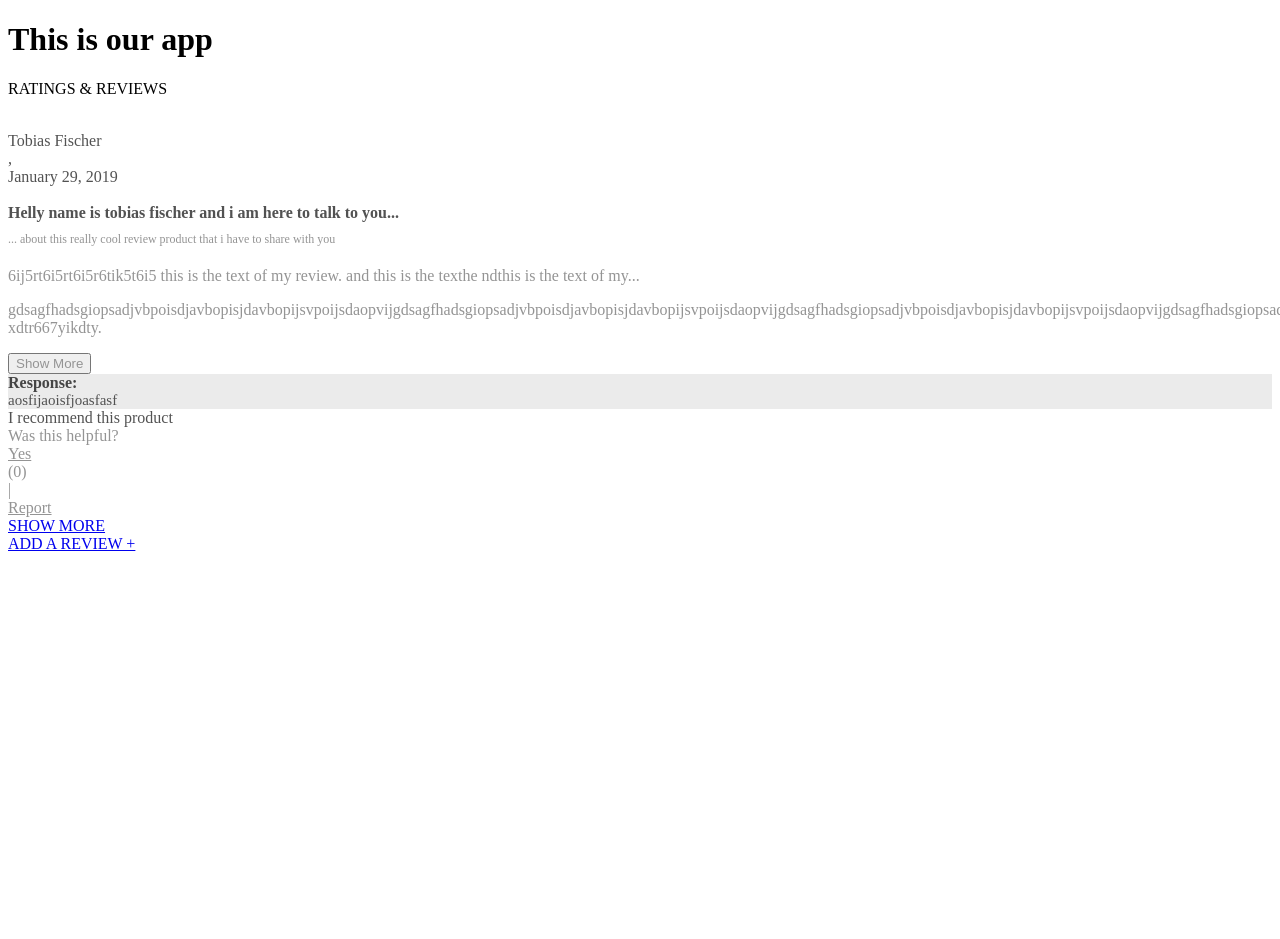
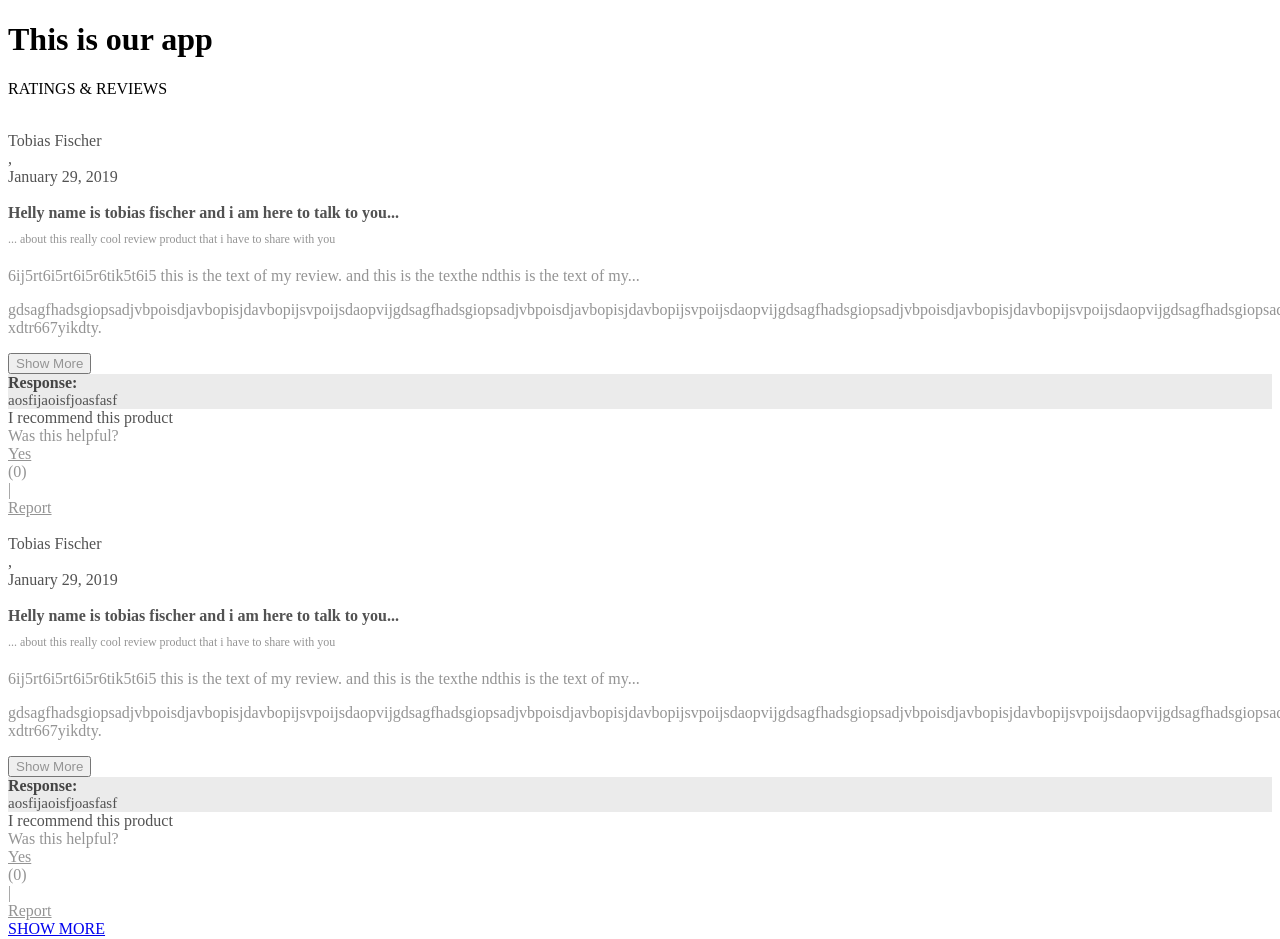
Before and after one commit to tobiasafischer/Project-Catwalk-FEC, a React app: page / in a window 1280 px wide. Shown: the top 939 px of the page. Before the commit the page ends 800 px from the top, so only its background shows below. Built offline with nearby package versions, Linux system fonts and the light colour scheme; the HTML template or start-up script is replaced by a standard one.

Commit message:
Showing modal open on button click

```diff
--- a/client/src/components/R-and-R/components/response-form.jsx
+++ b/client/src/components/R-and-R/components/response-form.jsx
@@ -1,9 +1,50 @@
 /* eslint-disable jsx-a11y/anchor-is-valid */
-import React from 'react';
+import React, { useState } from 'react';
+import { Modal, InputGroup } from 'react-bootstrap';
+
+function getDate(date) {
+  const monthNames = ['January', 'February', 'March', 'April', 'May', 'June',
+    'July', 'August', 'September', 'October', 'November', 'December'
+  ];
+  const month = monthNames[date.getMonth() + 1];
+  const day = date.getDate();
+  const year = date.getFullYear();
+  return (`${month} ${day}, ${year}`);
+}
 
 function ResponseForm() {
+  const [date] = useState(getDate(new Date()));
+  const [stars, setStars] = useState(0);
+  const [name, setName] = useState('');
+  const [summary, setSummary] = useState('');
+  const [body, setBody] = useState('');
+  const [email, setEmail] = useState('');
+  const [recommend, setRecommend] = useState('');
+  const [show, setShow] = useState(false);
+  const handleClose = () => setShow(false);
+  const handleShow = () => setShow(true);
   return (
-    <a href="#review-button" id="review-button">ADD A REVIEW +</a>
+    <div id="responseForm">
+      <a href="#review-button" onClick={handleShow} id="review-button">ADD A REVIEW +</a>
+      <Modal
+        show={show}
+        onHide={handleClose}
+        backdrop="static"
+        keyboard={false}
+        dialogClassName="modal-90w"
+        aria-labelledby="example-custom-modal-styling-title"
+      >
+        <Modal.Header>
+          <Modal.Title>Please enter your review:</Modal.Title>
+        </Modal.Header>
+        <Modal.Footer>
+          <a href="#review-button" onClick={handleClose} id="review-button">Close</a>
+          <a href="#review-button" onClick={handleClose} id="review-button">Submit Review</a>
+        </Modal.Footer>
+
+      </Modal>
+    </div>
+
   );
 }
 
--- a/client/src/components/R-and-R/r-and-r.jsx
+++ b/client/src/components/R-and-R/r-and-r.jsx
@@ -7,7 +7,7 @@ function Review() {
       <p>RATINGS & REVIEWS</p>
       {/* ReviewsList instantiation */}
       <div id="reviews-list">
-        <ReviewsList stars={[{ stars: 1 }, { stars: 6 }, { stars: 2 }, { stars: 4 }].splice(3)} />
+        <ReviewsList stars={[{ stars: 1 }, { stars: 6 }, { stars: 2 }, { stars: 4 }]} />
       </div>
     </div>
   );
```
Also changed, not shown: 1 other file (tests, documents, lock files or other folders).
